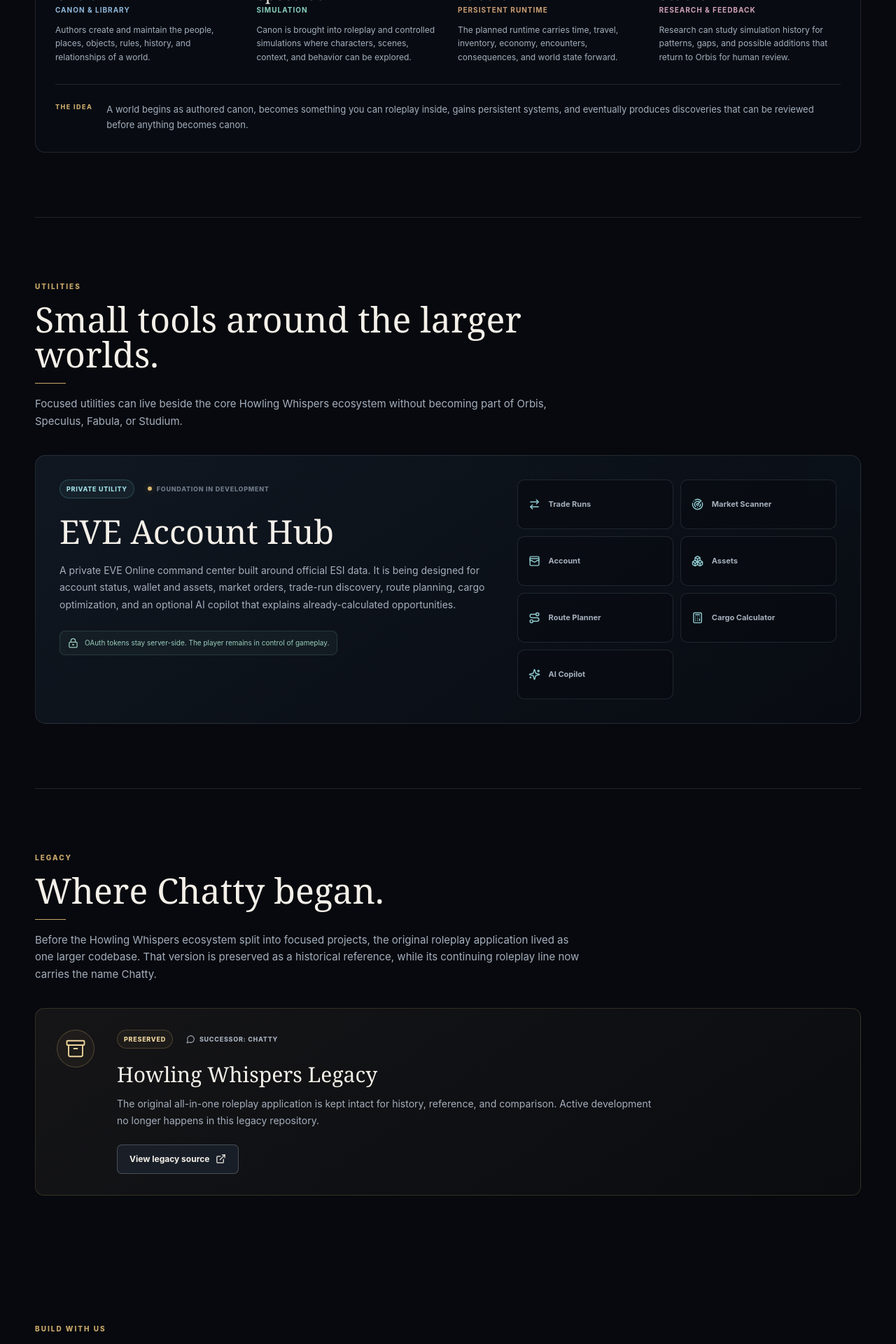
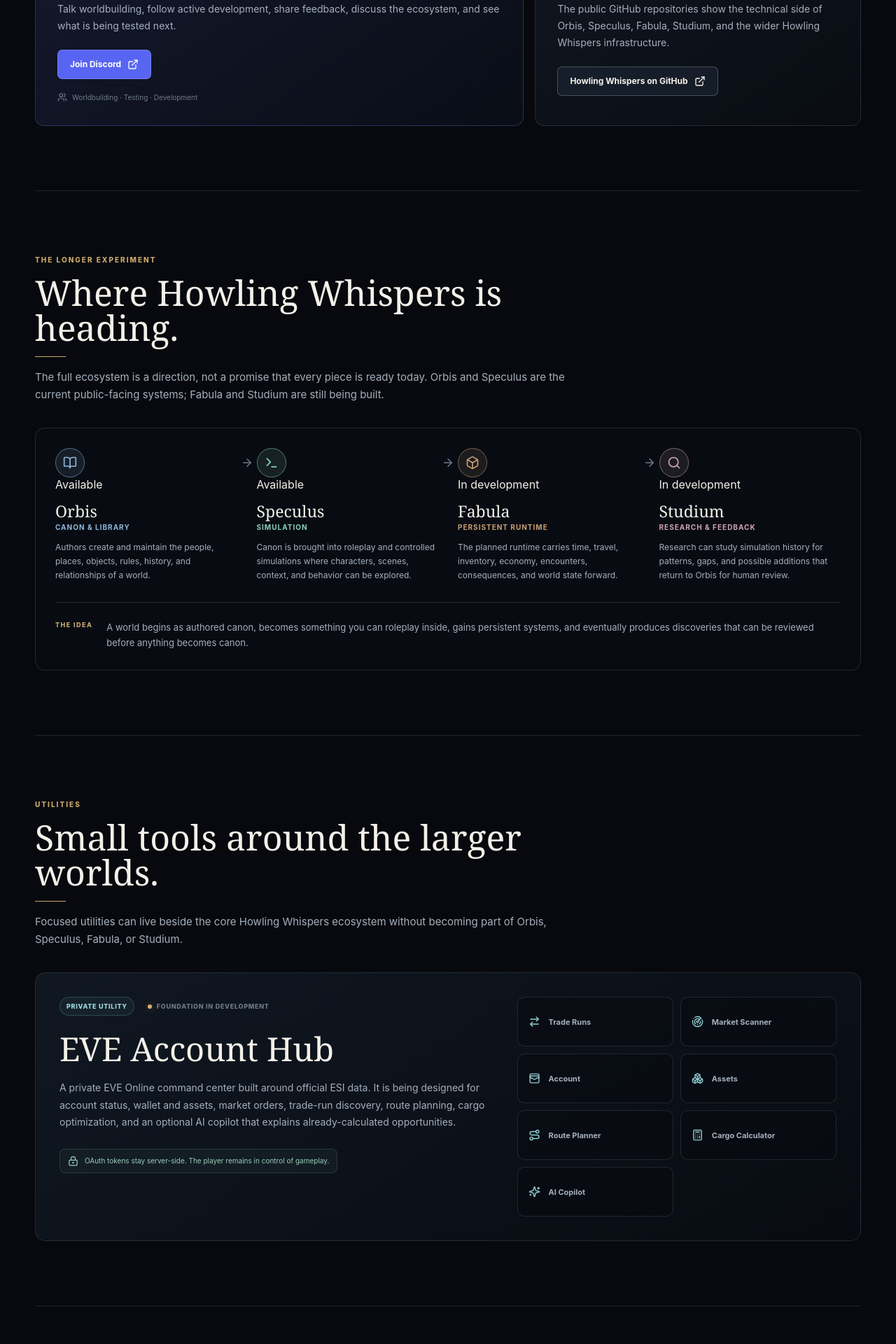
Before and after one commit to HowlingWhispers/HW-Landing, a React (Vite) app: page / in a window 1280 px wide. Shown: the part 2460-4380 px from the top of the page at 70% size. Built offline with nearby package versions, Linux system fonts and the light colour scheme.

Commit message:
Redesign landing page as welcoming project entrance

```diff
--- a/src/App.tsx
+++ b/src/App.tsx
@@ -1,9 +1,9 @@
 import { Header } from './components/Header';
 import { Hero } from './components/Hero';
 import { Projects } from './components/Projects';
+import { Community } from './components/Community';
 import { EcosystemFlow } from './components/EcosystemFlow';
 import { Utilities } from './components/Utilities';
-import { Community } from './components/Community';
 import { Legacy } from './components/Legacy';
 import { Footer } from './components/Footer';
 
@@ -14,10 +14,10 @@
       <main>
         <Hero />
         <Projects />
+        <Community />
         <EcosystemFlow />
         <Utilities />
         <Legacy />
-        <Community />
       </main>
       <Footer />
     </div>
```
